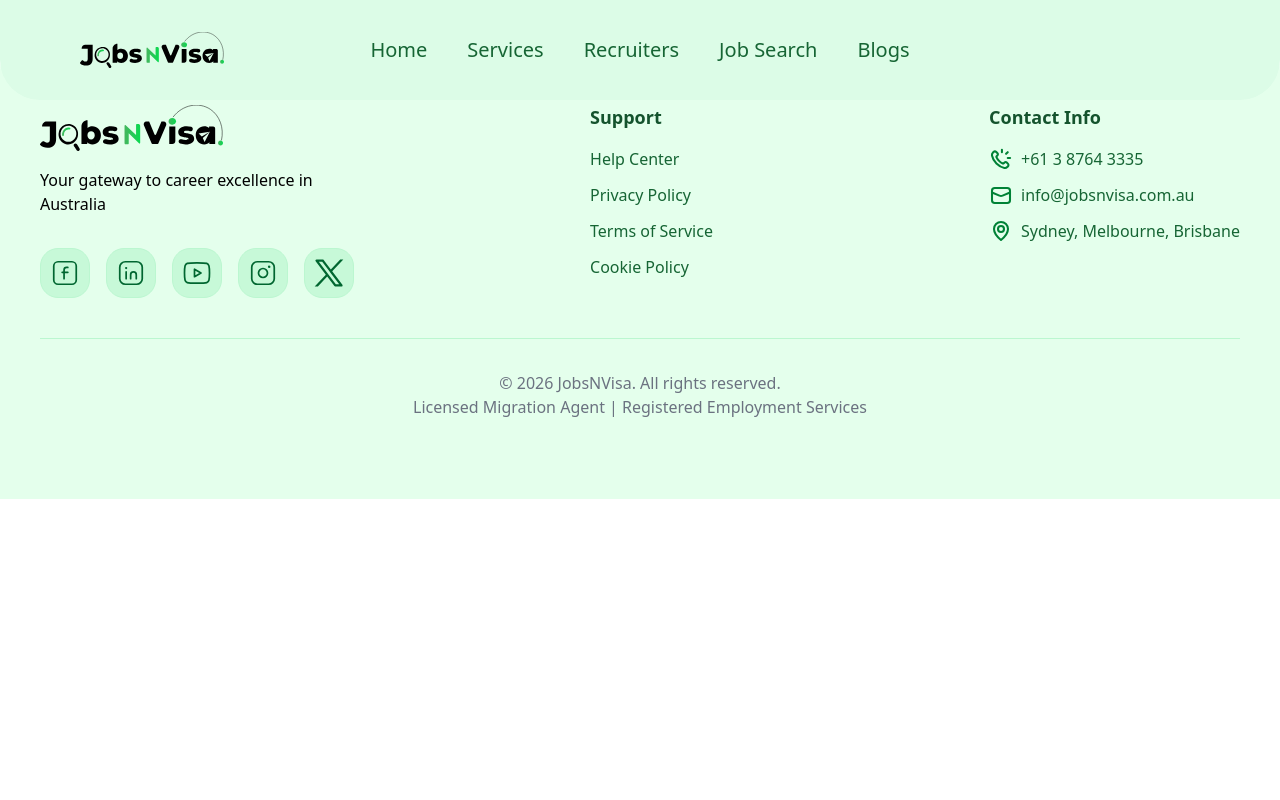
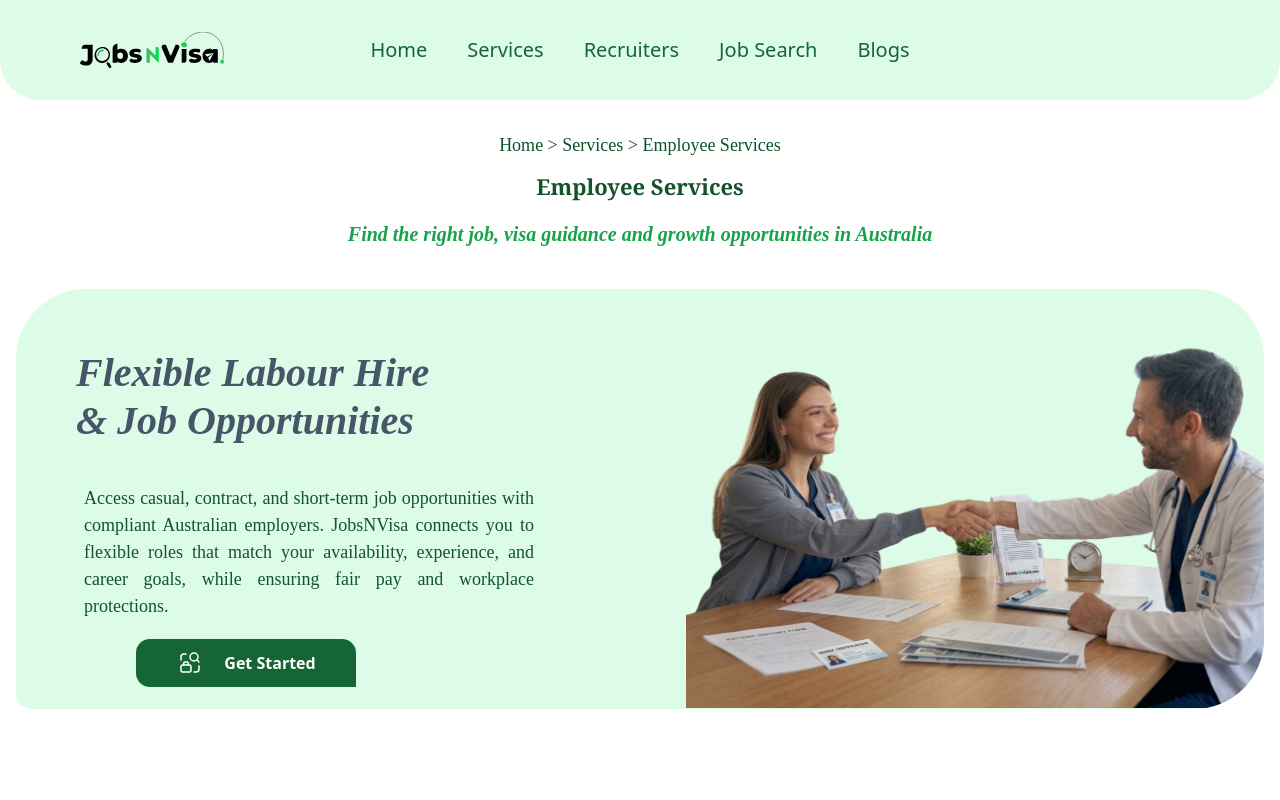
Before and after one commit to thejobsnvisa/jobsnvisa, a React (Vite) app: page /employee in a window 1280 px wide. Shown: the top 800 px of the page. Built offline with nearby package versions, Linux system fonts and the light colour scheme.

Commit message:
project completed

```diff
--- a/src/App.jsx
+++ b/src/App.jsx
@@ -13,7 +13,7 @@ function App() {
       <Routes>
         <Route path="/" element={<Home />} />
         <Route path="/recruiters" element={<Recruiter />} />
-        <Route path="/employers" element={<Employee/>} />
+        <Route path="/employee" element={<Employee/>} />
       </Routes>
       <Footer/>
     </Router>
--- a/src/Components/Navbar.jsx
+++ b/src/Components/Navbar.jsx
@@ -15,7 +15,7 @@ const Navbar = () => {
 
   const serviceItems = [
     { name: "Recruiter Services", href: "/recruiters" },
-    { name: "Employer Services", href: "/employers" },
+    { name: "Employee Services", href: "/employee" },
   ];
 
   const [isServicesOpen, setIsServicesOpen] = useState(false);
```
